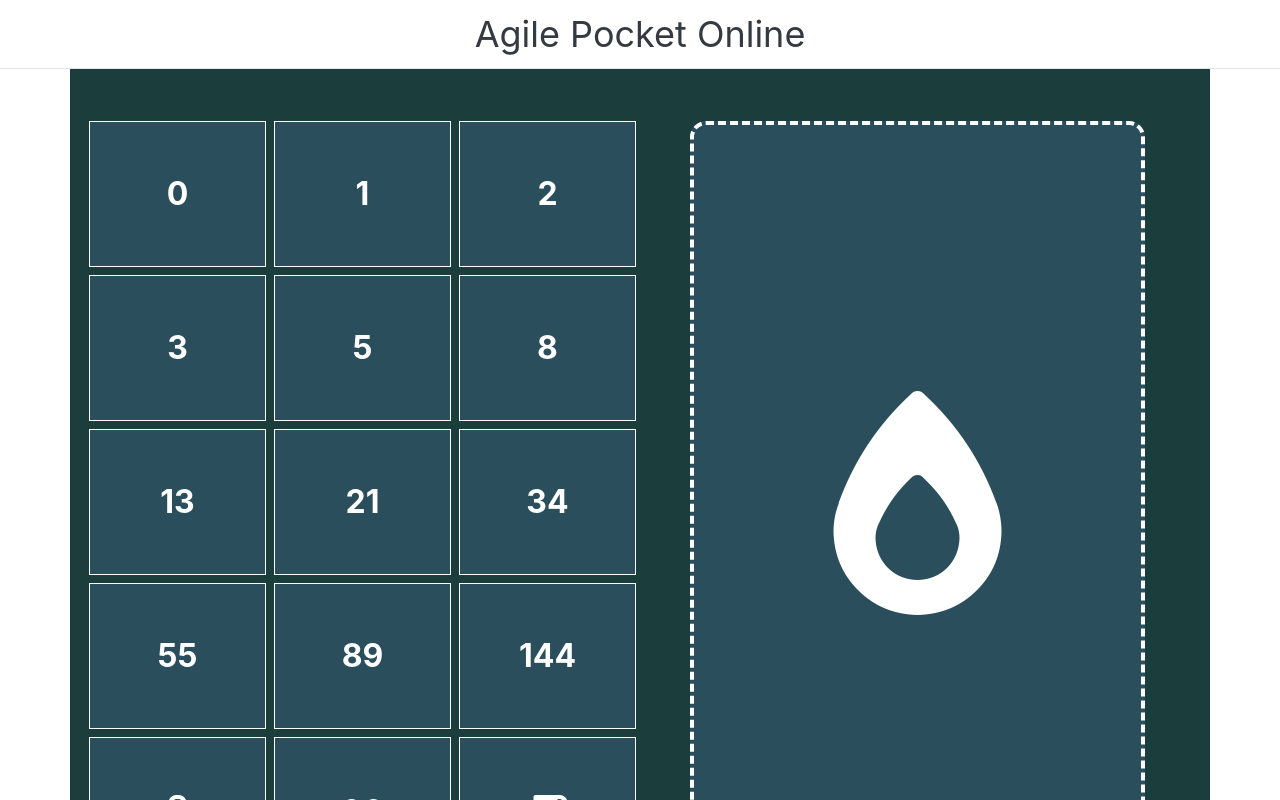
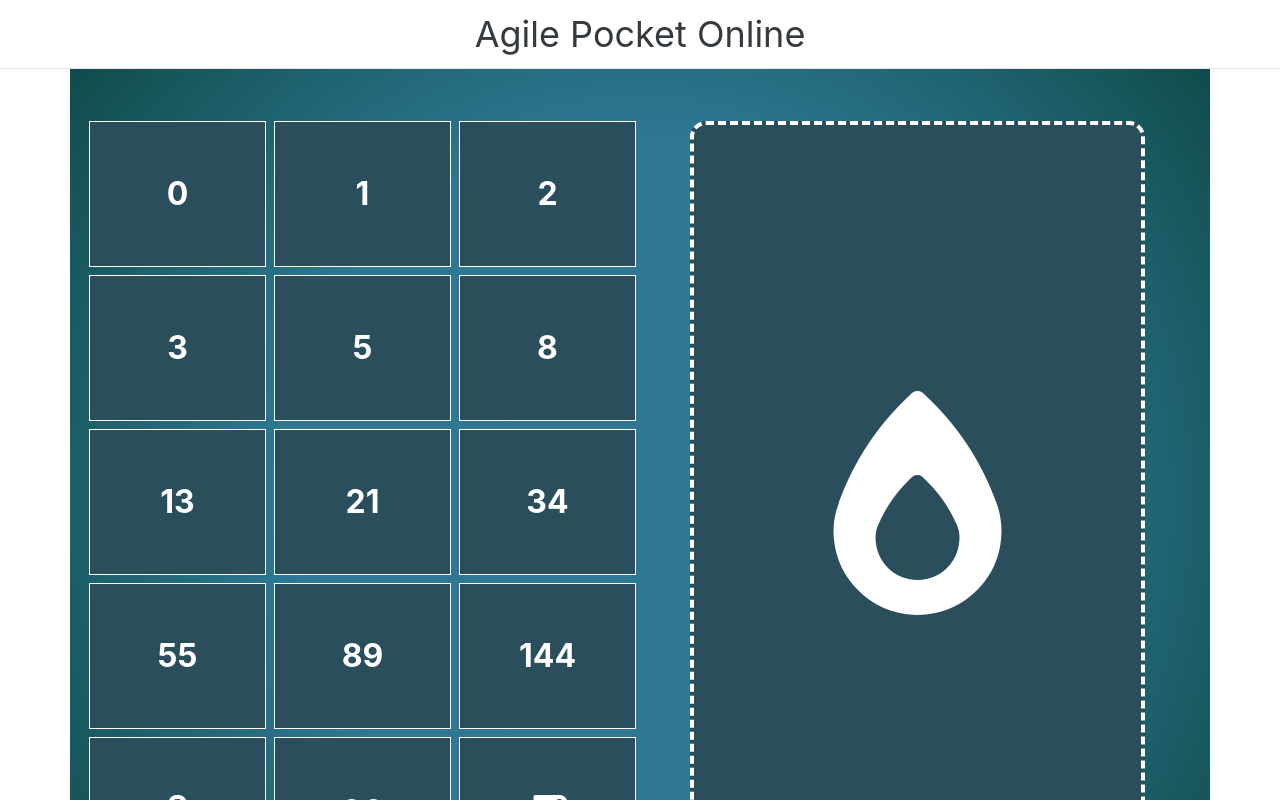
Before and after one commit to manuelguarniz/agile-pocket-online, an Angular app: page / in a window 1280 px wide. Shown: the top 800 px of the page. Built offline with nearby package versions, Linux system fonts and the light colour scheme.

Commit message:
cambiar a gradiente el background

```diff
--- a/src/app/apo.component.css
+++ b/src/app/apo.component.css
@@ -1,3 +1,6 @@
 .bg-agile {
-  background-color: #1b3d3c;
+  /* background: rgb(42, 78, 92);
+  background: radial-gradient(circle, rgba(42, 78, 92, 0.9640231092436975) 50%, rgba(27, 61, 60, 1) 100%); */
+  background: rgb(42, 78, 92);
+  background: radial-gradient(circle, rgba(39, 115, 144, 0.9640231092436975) 50%, rgb(15, 76, 74) 100%);
 }
```
